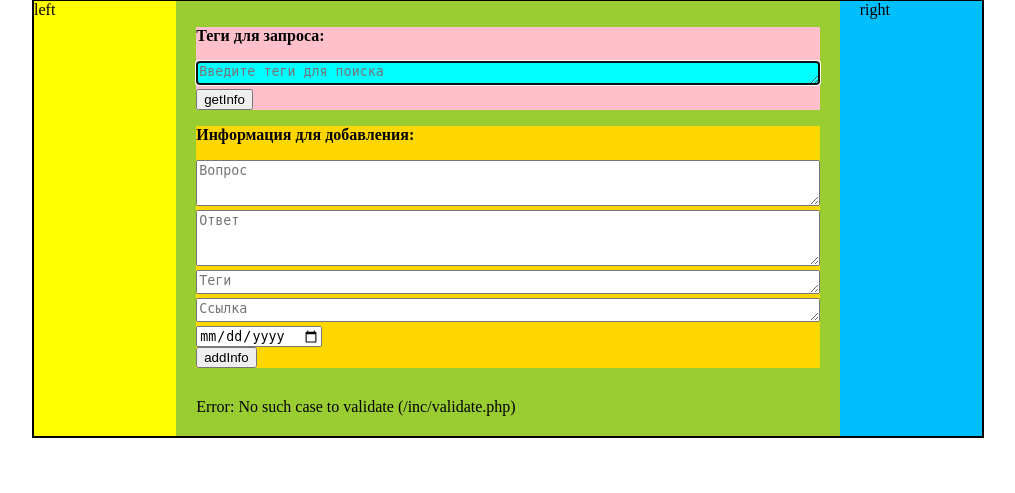
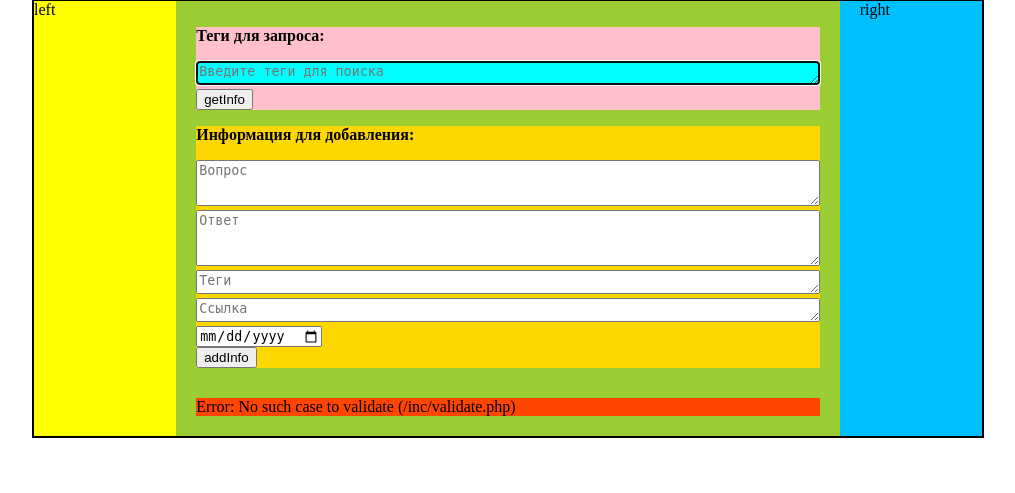
Before and after one commit to Alex234569/amoChats, a PHP site: page /templates/header.php in a window 1280 px wide. Shown: the part 51-544 px from the top of the page, without its empty margins (132-1147 px from the left). Run offline with PHP 8.4, Linux system fonts and the light colour scheme; data that the repository does not hold is empty.

Commit message:
better show of error

```diff
--- a/inc/divToSite.php
+++ b/inc/divToSite.php
@@ -23,7 +23,7 @@
 
     public static function DSerror(string $data): void
     {
-        ?><div class="divToSite">
+        ?><div class="errorToStie">
         <?='Error: ' .$data?>
         </div><?php
     }
--- a/style.css
+++ b/style.css
@@ -69,6 +69,10 @@
 .divToSite{
     margin-top: 30px;
 }
+.errorToStie{
+    margin-top: 30px;
+    background-color: orangered;
+}
 .result{
     background: lightblue;
     margin-top: 13px;
```
